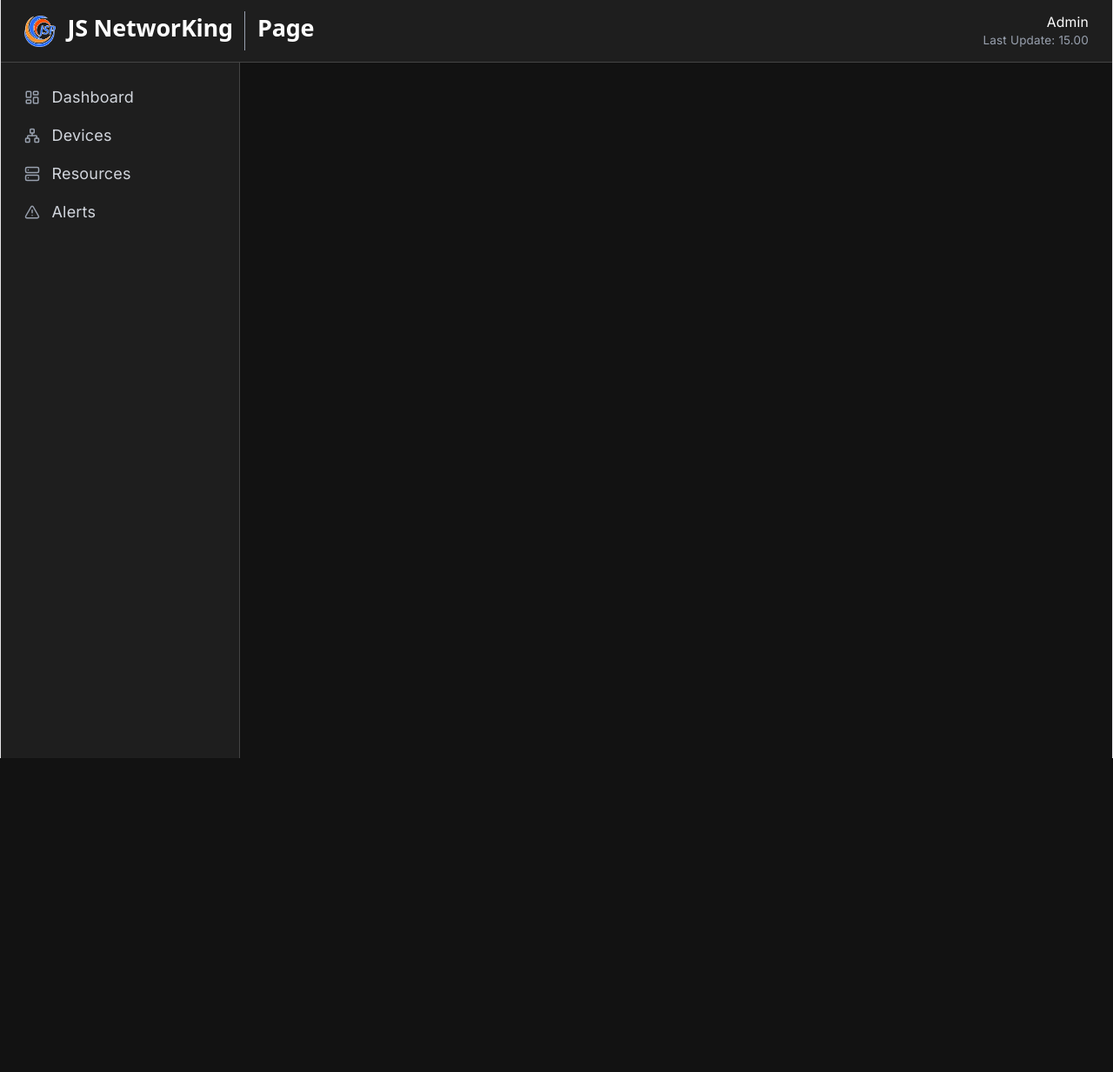
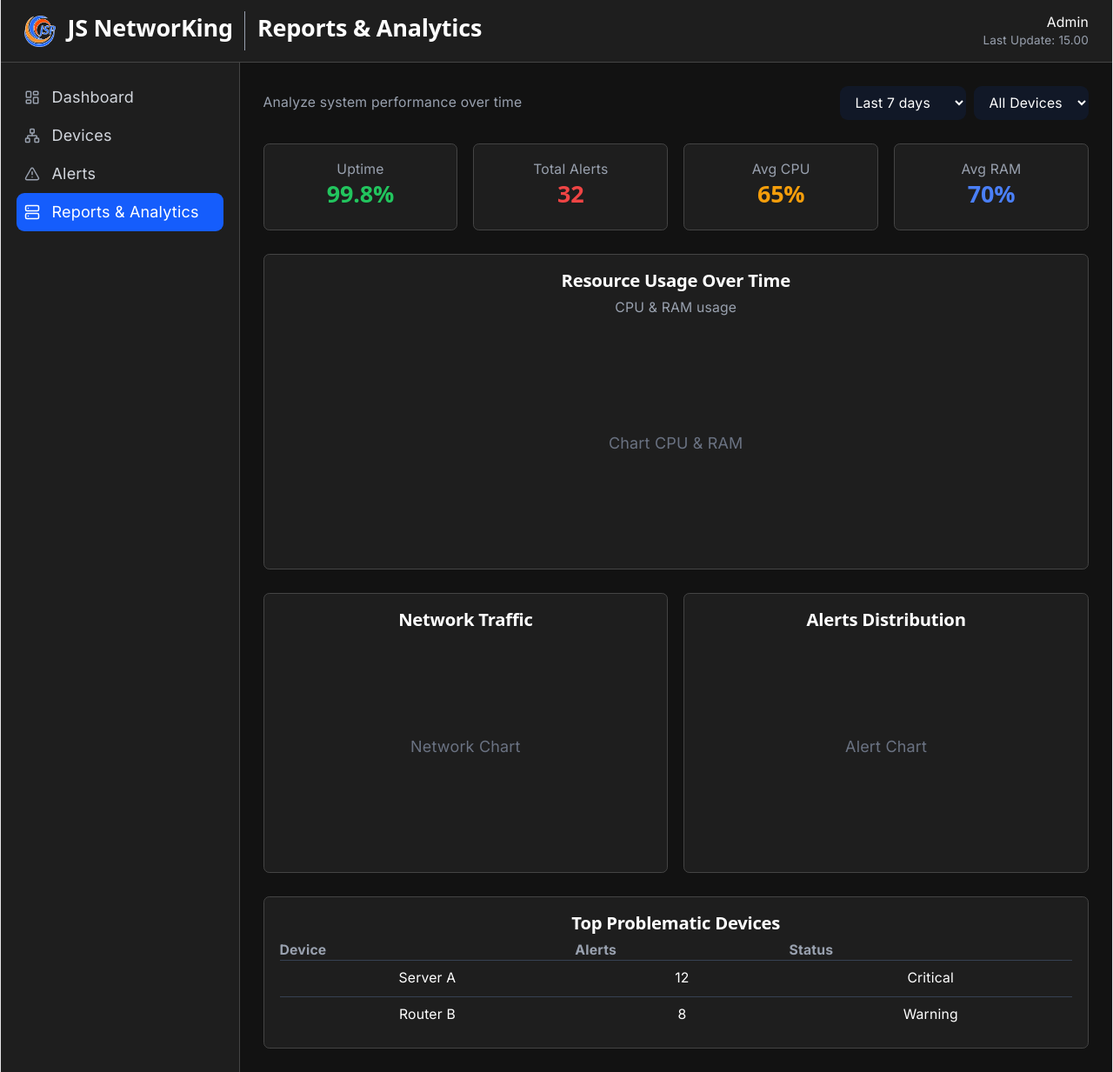
Before and after one commit to asano225/my-dashboard, a React (Vite) app: page /reports in a window 1280 px wide. Shown: the whole page at 87% size. Before the commit the page ends 872 px from the top, so only its background shows below. Built offline with nearby package versions, Linux system fonts and the light colour scheme.

Commit message:
Menambah halaman report & analitik

```diff
--- a/src/App.jsx
+++ b/src/App.jsx
@@ -6,6 +6,7 @@ import Sidebar from "./components/layout/Sidebar";
 import DeviceDetail from "./pages/DetailDevice";
 import Alerts from "./pages/Alerts";
 import DeviceForm from "./pages/DeviceForm";
+import Reports from "./pages/Reports";
 import { dummyData } from "./data/dummyDevice";
 import { useState } from "react";
 import { useEffect } from "react";
@@ -43,6 +44,8 @@ export default function App() {
               <Route path="/devices" element={<DevicePage data={devices} setDevices={setDevices} />} />
 
               <Route path="/alerts" element={<Alerts />} />
+
+              <Route path="/reports" element={<Reports />} />
             </Routes>
           </div>
 
--- a/src/components/alerts/AlertFIlters.jsx
+++ b/src/components/alerts/AlertFIlters.jsx
@@ -1,16 +1,19 @@
+import Card from "../ui/Card";
+
 export default function AlertFilters({ statusFilter, setStatusFilter, sevFilter, setSevFilter }) {
 
   return (
-    <div className="bg-[#1a1a1a] p-4 rounded-lg mb-4 grid grid-cols-1 md:grid-cols-[1fr_auto_auto_auto_auto] gap-3 items-center">
+    <div className="p-3">
+      <Card className="mb-4 grid grid-cols-1 md:grid-cols-[1fr_auto_auto_auto_auto] gap-3 items-center">
       <input
-        className="flex-1 min-w-50 bg-[#111] border border-gray-700 px-3 py-2 rounded"
+        className="flex-1 min-w-50 bg-[#111] border border-[#444444] px-3 py-2 rounded"
         placeholder="Search device / IP..."
       />
 
       <select
         value={statusFilter}
         onChange={(e) => setStatusFilter(e.target.value)}
-        className="bg-[#111] border border-gray-700 px-3 py-2 rounded"
+        className="bg-[#111] border border-[#444444] px-3 py-2 rounded"
       >
         <option value="All">All</option>
         <option value="Active">Active</option>
@@ -20,13 +23,14 @@ export default function AlertFilters({ statusFilter, setStatusFilter, sevFilter,
       <select
         value={sevFilter}
         onChange={(e) => setSevFilter(e.target.value)}
-        className="bg-[#111] border border-gray-700 px-3 py-2 rounded"
+        className="bg-[#111] border border-[#444444] px-3 py-2 rounded"
       >
         <option value="All">All Severity</option>
         <option value="Critical">Critical</option>
         <option value="Warning">Warning</option>
         <option value="Info">Info</option>
       </select>
+    </Card>
     </div>
   );
 }
--- a/src/components/alerts/AlertTable.jsx
+++ b/src/components/alerts/AlertTable.jsx
@@ -1,6 +1,9 @@
+
+
 export default function AlertTable({ alerts, onSelect }) {
   return (
-    <div className="bg-[#1a1a1a] rounded-lg overflow-hidden">
+    <div className="p-3">
+      <div className="overflow-hidden border border-[#444444] rounded-md">
       <table className="w-full text-left font-mono">
         <thead className="bg-[#111] text-gray-400">
           <tr>
@@ -47,6 +50,8 @@ export default function AlertTable({ alerts, onSelect }) {
         </tbody>
       </table>
     </div>
+    </div>
+
   );
 }
 
--- a/src/components/dashboard/KPISection.jsx
+++ b/src/components/dashboard/KPISection.jsx
@@ -9,7 +9,7 @@ export default function KPISection() {
 ];
 
   return (
-    <div className="bg-[#1e1e1e] border border-[#444444] rounded-lg p-2 backdrop-blur grid lg:grid-cols-4 md:grid-cols-2 gap-2">
+    <div className="p-2 backdrop-blur grid lg:grid-cols-4 md:grid-cols-2 gap-2">
       {data.map((item, i) => (
       <Card
         key={i}
--- a/src/components/layout/Sidebar.jsx
+++ b/src/components/layout/Sidebar.jsx
@@ -23,17 +23,17 @@ export default function Sidebar() {
         />
 
         <SidebarItem
-          to="/resources"
-          icon={<Server size={18} />}
-          label="Resources"
-          active={location.pathname === "/resources"}
-        />
-
-        <SidebarItem
           to="/alerts"
           icon={<AlertTriangle size={18} />}
           label="Alerts"
           active={location.pathname === "/alerts"}
+        />
+
+        <SidebarItem
+          to="/reports"
+          icon={<Server size={18} />}
+          label="Reports & Analytics"
+          active={location.pathname === "/reports"}
         />
 
       </nav>
--- a/src/components/layout/menuConfig.js
+++ b/src/components/layout/menuConfig.js
@@ -23,4 +23,8 @@ export const menuItems = [
     path: "/alerts",
     label: "Alerts",
   },
+  {
+    path: "/reports",
+    label: "Reports & Analytics",
+  },
 ];
--- /dev/null
+++ b/src/components/report/ReportChart.jsx
@@ -0,0 +1,23 @@
+import Card from "../ui/Card";
+
+export default function ReportChart({ title, subtitle, children }) {
+  return (
+    <Card className="p-4">
+
+      <h2 className="text-lg font-semibold mb-1">
+        {title}
+      </h2>
+
+      {subtitle && (
+        <p className="text-gray-400 text-sm mb-4">
+          {subtitle}
+        </p>
+      )}
+
+      <div className="h-56 flex items-center justify-center text-gray-500">
+        {children}
+      </div>
+
+    </Card>
+  );
+}
--- /dev/null
+++ b/src/components/report/ReportHeader.jsx
@@ -0,0 +1,24 @@
+export default function ReportHeader() {
+  return (
+    <div className="flex flex-col md:flex-row md:items-center md:justify-between gap-4">
+
+      <div>
+        <p className="text-gray-400 text-sm">
+          Analyze system performance over time
+        </p>
+      </div>
+
+      <div className="flex gap-2">
+        <select className="bg-[#111827] text-sm px-3 py-2 rounded-lg">
+          <option>Last 7 days</option>
+          <option>Last 30 days</option>
+        </select>
+
+        <select className="bg-[#111827] text-sm px-3 py-2 rounded-lg">
+          <option>All Devices</option>
+        </select>
+      </div>
+
+    </div>
+  );
+}
--- /dev/null
+++ b/src/components/report/ReportSummary.jsx
@@ -0,0 +1,29 @@
+import Card from "../ui/Card";
+
+const data = [
+  { title: "Uptime", value: "99.8%", color: "#22c55e" },
+  { title: "Total Alerts", value: "32", color: "#ef4444" },
+  { title: "Avg CPU", value: "65%", color: "#f59e0b" },
+  { title: "Avg RAM", value: "70%", color: "#4a7ff7" },
+];
+
+export default function ReportSummary() {
+  return (
+    <div className="grid grid-cols-1 md:grid-cols-2 lg:grid-cols-4 gap-4">
+      {data.map((item, index) => (
+        <Card
+          key={index}
+          className="bg-[#1e1e1e] p-4"
+        >
+          <p className="text-gray-400 text-sm">{item.title}</p>
+          <h2
+            className="text-2xl font-semibold"
+            style={{ color: item.color }}
+          >
+            {item.value}
+          </h2>
+        </Card>
+      ))}
+    </div>
+  );
+}
--- /dev/null
+++ b/src/components/report/TopDevice.jsx
@@ -0,0 +1,36 @@
+import Card from "../ui/Card";
+
+const devices = [
+  { name: "Server A", alerts: 12, status: "Critical" },
+  { name: "Router B", alerts: 8, status: "Warning" },
+];
+
+export default function TopDevices() {
+  return (
+    <Card className="p-4">
+      <h2 className="text-lg font-semibold mb-4">
+        Top Problematic Devices
+      </h2>
+
+      <table className="w-full text-sm">
+        <thead className="text-gray-400">
+          <tr>
+            <th className="text-left">Device</th>
+            <th className="text-left">Alerts</th>
+            <th className="text-left">Status</th>
+          </tr>
+        </thead>
+
+        <tbody>
+          {devices.map((d, i) => (
+            <tr key={i} className="border-t border-gray-700">
+              <td className="py-2">{d.name}</td>
+              <td>{d.alerts}</td>
+              <td>{d.status}</td>
+            </tr>
+          ))}
+        </tbody>
+      </table>
+    </Card>
+  );
+}
--- a/src/pages/Alerts.jsx
+++ b/src/pages/Alerts.jsx
@@ -24,7 +24,7 @@ export default function Alerts() {
 });
 
   return (
-    <div className=" bg-[#0f0f0f] min-h-screen text-white">
+    <div className=" bg-[#121212] min-h-screen text-white">
 
       <AlertFilters
         statusFilter={statusFilter}
--- /dev/null
+++ b/src/pages/Reports.jsx
@@ -0,0 +1,38 @@
+import ReportHeader from "../components/report/ReportHeader";
+import ReportSummary from "../components/report/ReportSummary";
+import ReportChart from "../components/report/ReportChart";
+import TopDevices from "../components/report/TopDevice";
+
+export default function Reports() {
+  return (
+    <div className="bg-[#121212] p-6 space-y-6 min-h-screen text-white">
+
+      <ReportHeader />
+
+      <ReportSummary />
+
+      <ReportChart
+        title="Resource Usage Over Time"
+        subtitle="CPU & RAM usage"
+      >
+        Chart CPU & RAM
+      </ReportChart>
+
+      <div className="grid grid-cols-1 lg:grid-cols-2 gap-4">
+        <ReportChart
+          title="Network Traffic"
+        >
+          Network Chart
+        </ReportChart>
+        <ReportChart
+          title="Alerts Distribution"
+        >
+          Alert Chart
+        </ReportChart>
+      </div>
+
+      <TopDevices />
+
+    </div>
+  );
+}
```
